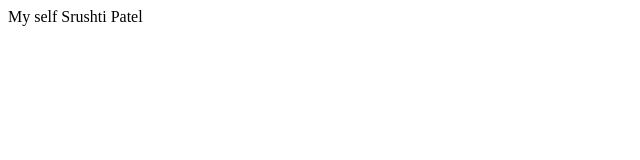
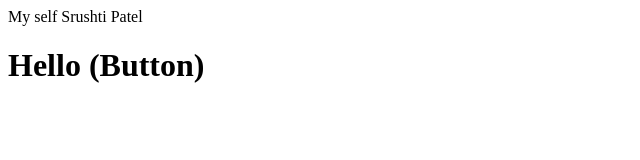
Before and after one commit to Srushti2331/LocalRepository, a plain HTML site: page index.html in a window 1280 px wide. Shown: the whole page, without its empty margins (0-640 px from the left). Drawn offline with Linux system fonts and the light colour scheme.

```diff
--- a/index.html
+++ b/index.html
@@ -1 +1,2 @@
 <p>My self Srushti Patel</p>
+<h1>Hello (Button)</h1>
```
